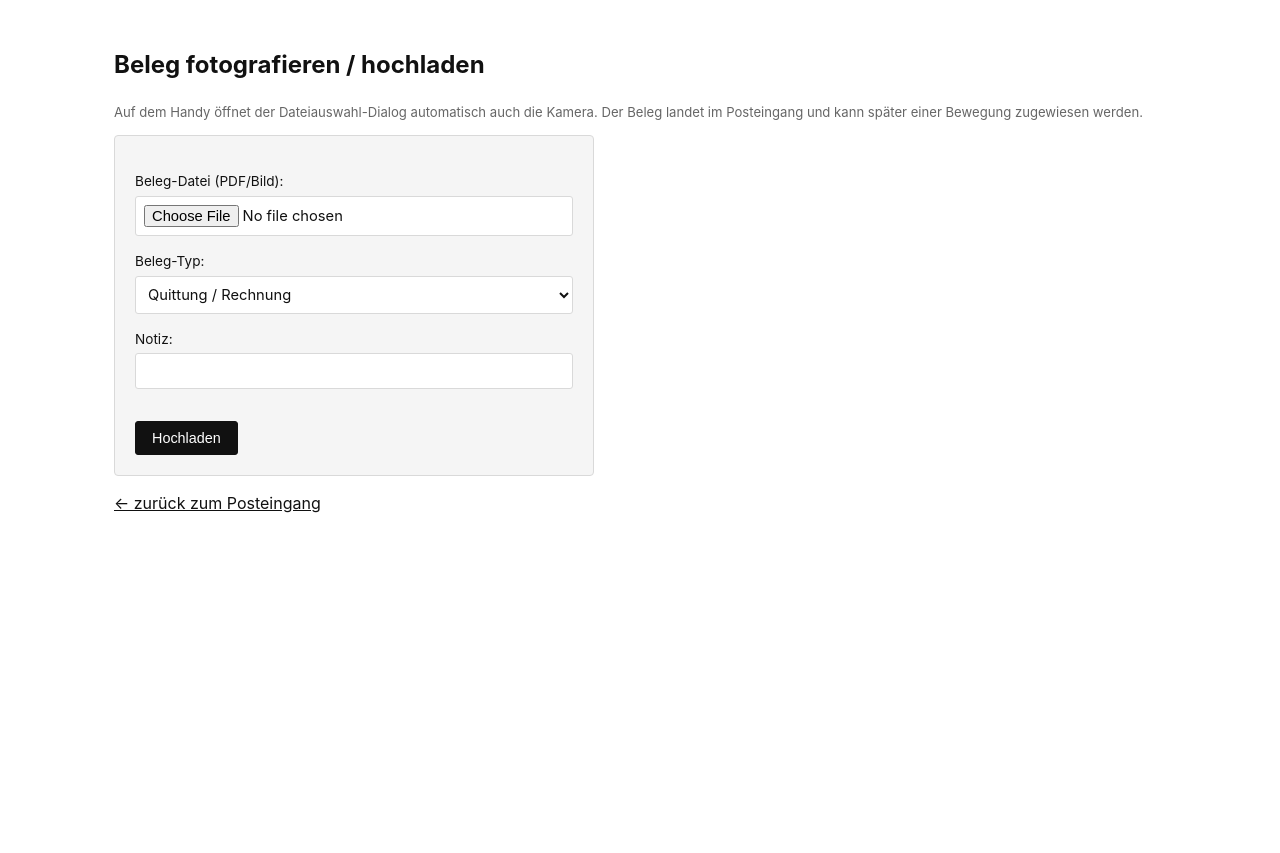
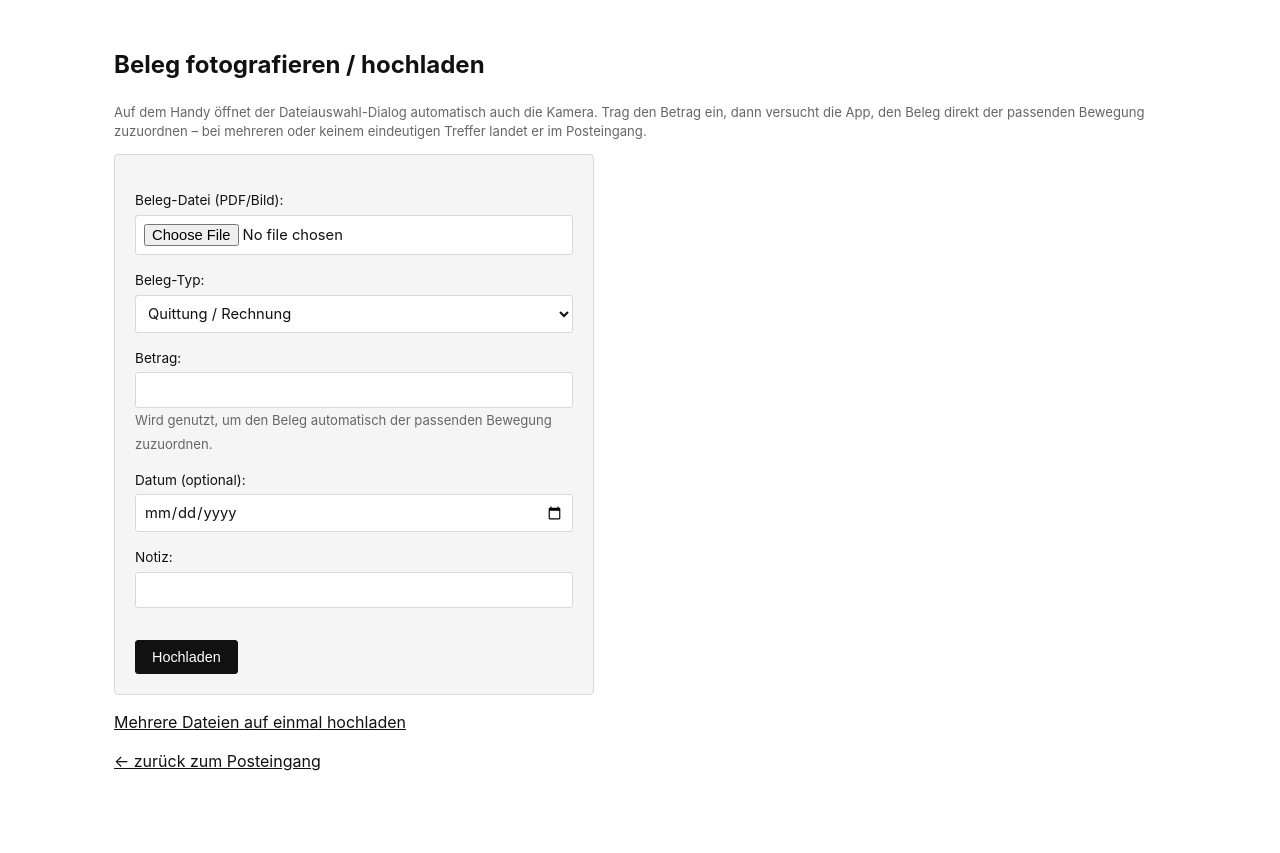
Before and after one commit to paologitgit/buchhaltung, a Django app: page /belege/posteingang/hochladen/ in a window 1280 px wide. Shown: the part 54-907 px from the top of the page. Before the commit the page ends 567 px from the top, so only its background shows below. Run offline with Django 5.2, Linux system fonts and the light colour scheme; the visitor is signed in with stand-in values (Sample User, id 1).

Commit message:
Add automatic Beleg-to-Bewegung matching, move, and bulk upload
Posteingang uploads now ask for the receipt's amount (and optionally
date) and try to find a single unambiguous matching Bewegung (amount
within 5 cents, date within a 10-day window, IGNORED excluded). Exactly
one match -> assigned immediately and the user lands on that Bewegung.
Zero or multiple matches -> stays in the inbox as before, with the
entered amount/date shown for context and used to pre-filter candidates
on the "Bewegung zuweisen" search page.

Any Beleg (not just unassigned ones) can now be reassigned via the same
page - the button reads "Beleg verschieben" and shows the current
assignment when moving one that's already attached to a Bewegung. Added
a "Verschieben" link next to each Beleg on the Bewegung detail page.

Also adds /belege/posteingang/mehrfach-hochladen/ for selecting several
files at once (native multi-select file input); they share one
document_type and skip auto-matching, since a batch upload has no
single amount to match against.

Co-Authored-By: Claude Sonnet 5 <noreply@anthropic.com>
Claude-Session: https://claude.ai/code/session_01Nixng4exoEfjT5M8ZdwdVb

```diff
--- a/documents/forms.py
+++ b/documents/forms.py
@@ -19,3 +19,25 @@ class BelegUploadForm(forms.ModelForm):
         if content_type not in settings.ALLOWED_BELEG_CONTENT_TYPES:
             raise ValidationError("Nur PDF- oder Bilddateien (JPEG/PNG/WEBP) sind erlaubt.")
         return f
+
+
+class PosteingangUploadForm(BelegUploadForm):
+    class Meta(BelegUploadForm.Meta):
+        fields = ["file", "document_type", "expected_amount", "expected_date", "note"]
+        labels = {
+            **BelegUploadForm.Meta.labels,
+            "expected_amount": "Betrag",
+            "expected_date": "Datum (optional)",
+        }
+        widgets = {"expected_date": forms.DateInput(attrs={"type": "date"})}
+        help_texts = {
+            "expected_amount": "Wird genutzt, um den Beleg automatisch der passenden Bewegung zuzuordnen.",
+        }
+
+
+class PosteingangBulkUploadForm(forms.Form):
+    """Nur für das document_type-Feld – die Dateien selbst kommen über ein
+    manuell im Template gerendertes <input multiple>, da Django-FileFields
+    von Haus aus nur eine Datei pro Feld unterstützen."""
+
+    document_type = forms.ChoiceField(choices=Beleg.DocumentType.choices, label="Beleg-Typ (gilt für alle)")
--- a/documents/models.py
+++ b/documents/models.py
@@ -36,6 +36,15 @@ class Beleg(models.Model):
     uploaded_by = models.ForeignKey(settings.AUTH_USER_MODEL, on_delete=models.PROTECT)
     uploaded_at = models.DateTimeField(auto_now_add=True)
     note = models.CharField(max_length=255, blank=True)
+    expected_amount = models.DecimalField(
+        max_digits=12,
+        decimal_places=2,
+        null=True,
+        blank=True,
+        verbose_name="Betrag",
+        help_text="Für die automatische Zuordnung zu einer Bewegung beim Hochladen im Posteingang.",
+    )
+    expected_date = models.DateField(null=True, blank=True, verbose_name="Datum")
 
     class Meta:
         ordering = ["-uploaded_at"]
--- a/documents/urls.py
+++ b/documents/urls.py
@@ -6,6 +6,7 @@ urlpatterns = [
     path("bewegung/<int:bewegung_id>/hochladen/", views.beleg_upload, name="beleg_upload"),
     path("posteingang/", views.posteingang_list, name="posteingang_list"),
     path("posteingang/hochladen/", views.posteingang_upload, name="posteingang_upload"),
+    path("posteingang/mehrfach-hochladen/", views.posteingang_bulk_upload, name="posteingang_bulk_upload"),
     path("<int:pk>/", views.beleg_download, name="beleg_download"),
     path("<int:pk>/vorschau/", views.beleg_thumbnail, name="beleg_thumbnail"),
     path("<int:pk>/drehen/", views.beleg_rotate, name="beleg_rotate"),
--- a/documents/views.py
+++ b/documents/views.py
@@ -8,7 +8,8 @@ from django.shortcuts import get_object_or_404, redirect, render
 from bank.models import Bewegung
 from core.decorators import owner_required
 
-from .forms import BelegUploadForm
+from .forms import BelegUploadForm, PosteingangBulkUploadForm, PosteingangUploadForm
+from .matching import bewegungen_matching_amount, find_matching_bewegung
 from .models import Beleg
 from .services import get_or_create_thumbnail_path, rotate_image_file, rotate_pdf_file
 
@@ -119,23 +120,75 @@ def posteingang_list(request):
 @owner_required
 def posteingang_upload(request):
     if request.method == "POST":
-        form = BelegUploadForm(request.POST, request.FILES)
+        form = PosteingangUploadForm(request.POST, request.FILES)
         if form.is_valid():
             uploaded = form.cleaned_data["file"]
             beleg = form.save(commit=False)
-            beleg.bewegung = None
             beleg.uploaded_by = request.user
             beleg.original_filename = uploaded.name
             beleg.content_type = getattr(uploaded, "content_type", "") or ""
             beleg.size_bytes = uploaded.size
+
+            match = find_matching_bewegung(
+                form.cleaned_data.get("expected_amount"), form.cleaned_data.get("expected_date")
+            )
+            if match:
+                beleg.bewegung = match
+                beleg.save()
+                messages.success(
+                    request,
+                    f"Automatisch zugewiesen: Bewegung vom {match.booking_date:%d.%m.%Y} "
+                    f"– {match.description} ({match.amount} {match.currency}).",
+                )
+                return redirect("bewegung_detail", pk=match.pk)
+            beleg.bewegung = None
             beleg.save()
-            messages.success(request, "Beleg wurde in den Posteingang hochgeladen.")
+            messages.info(request, "Kein eindeutiger Treffer gefunden – Beleg liegt im Posteingang.")
             return redirect("posteingang_list")
         for error in form.errors.get("file", []):
             messages.error(request, error)
     else:
-        form = BelegUploadForm()
+        form = PosteingangUploadForm()
     return render(request, "documents/posteingang_upload.html", {"form": form})
+
+
+@login_required
+@owner_required
+def posteingang_bulk_upload(request):
+    if request.method == "POST":
+        files = request.FILES.getlist("files")
+        document_type = request.POST.get("document_type", Beleg.DocumentType.QUITTUNG)
+        if not files:
+            messages.error(request, "Keine Dateien ausgewählt.")
+        created = 0
+        failed = []
+        for uploaded_file in files:
+            form = BelegUploadForm(
+                data={"document_type": document_type, "note": ""},
+                files={"file": uploaded_file},
+            )
+            if form.is_valid():
+                beleg = form.save(commit=False)
+                beleg.bewegung = None
+                beleg.uploaded_by = request.user
+                beleg.original_filename = uploaded_file.name
+                beleg.content_type = getattr(uploaded_file, "content_type", "") or ""
+                beleg.size_bytes = uploaded_file.size
+                beleg.save()
+                created += 1
+            else:
+                failed.append(uploaded_file.name)
+        if created:
+            messages.success(request, f"{created} Beleg(e) in den Posteingang hochgeladen.")
+        if failed:
+            messages.error(
+                request,
+                f"Nicht hochgeladen (ungültiges Format oder zu gross): {', '.join(failed)}",
+            )
+        return redirect("posteingang_list")
+
+    form = PosteingangBulkUploadForm()
+    return render(request, "documents/posteingang_bulk_upload.html", {"form": form})
 
 
 @login_required
@@ -143,16 +196,22 @@ def posteingang_upload(request):
 def beleg_assign(request, pk):
     beleg = get_object_or_404(Beleg, pk=pk)
     if request.method == "POST":
+        was_assigned = beleg.bewegung_id is not None
         bewegung_id = request.POST.get("bewegung_id")
         bewegung = get_object_or_404(Bewegung, pk=bewegung_id)
         beleg.bewegung = bewegung
         beleg.save(update_fields=["bewegung"])
-        messages.success(request, f"Beleg wurde der Bewegung vom {bewegung.booking_date:%d.%m.%Y} zugewiesen.")
+        verb = "verschoben zu" if was_assigned else "zugewiesen an"
+        messages.success(request, f"Beleg wurde {verb} Bewegung vom {bewegung.booking_date:%d.%m.%Y}.")
         return redirect("bewegung_detail", pk=bewegung.pk)
 
     query = request.GET.get("q", "")
     matches = Bewegung.objects.select_related("bank_account").order_by("-booking_date")
     if query:
         matches = matches.filter(description__icontains=query)
+    elif beleg.expected_amount:
+        matches = bewegungen_matching_amount(beleg.expected_amount).select_related("bank_account").order_by(
+            "-booking_date"
+        )
     matches = matches[:30]
     return render(request, "documents/beleg_assign.html", {"beleg": beleg, "matches": matches, "query": query})
--- a/templates/bank/bewegung_detail.html
+++ b/templates/bank/bewegung_detail.html
@@ -66,6 +66,7 @@
           <button type="submit" class="btn secondary">Begradigen</button>
         </form>
         {% endif %}
+        <a class="btn secondary" href="{% url 'beleg_assign' beleg.pk %}">Verschieben</a>
         <form method="post" action="{% url 'beleg_delete' beleg.pk %}" onsubmit="return confirm('Beleg wirklich löschen?');">
           {% csrf_token %}
           <button type="submit" class="btn danger">Löschen</button>
--- a/templates/documents/posteingang_list.html
+++ b/templates/documents/posteingang_list.html
@@ -4,7 +4,10 @@
 <h1>Beleg-Posteingang</h1>
 <p class="muted">Hier landen Belege, die unterwegs fotografiert wurden, bevor sie einer Bewegung zugewiesen sind.</p>
 
-<p><a class="btn" href="{% url 'posteingang_upload' %}">Beleg fotografieren / hochladen</a></p>
+<p>
+  <a class="btn" href="{% url 'posteingang_upload' %}">Beleg fotografieren / hochladen</a>
+  <a class="btn secondary" href="{% url 'posteingang_bulk_upload' %}">Mehrere auf einmal</a>
+</p>
 
 <ul class="beleg-list">
   {% for beleg in belege %}
@@ -17,6 +20,7 @@
     <div class="beleg-meta">
       <div><span class="badge">{{ beleg.get_document_type_display }}</span></div>
       <div><a href="{% url 'beleg_download' beleg.pk %}" target="_blank" rel="noopener">{{ beleg.original_filename }}</a> <span class="muted">({{ beleg.uploaded_at|date:"d.m.Y H:i" }})</span></div>
+      {% if beleg.expected_amount %}<div class="muted">Betrag: {{ beleg.expected_amount }}{% if beleg.expected_date %}, {{ beleg.expected_date|date:"d.m.Y" }}{% endif %}</div>{% endif %}
       {% if beleg.note %}<div class="muted">{{ beleg.note }}</div>{% endif %}
       <div class="beleg-actions">
         <a class="btn" href="{% url 'beleg_assign' beleg.pk %}">Bewegung zuweisen</a>
--- a/templates/documents/posteingang_upload.html
+++ b/templates/documents/posteingang_upload.html
@@ -2,7 +2,7 @@
 {% block title %}Beleg hochladen – Buchhaltung{% endblock %}
 {% block content %}
 <h1>Beleg fotografieren / hochladen</h1>
-<p class="muted">Auf dem Handy öffnet der Dateiauswahl-Dialog automatisch auch die Kamera. Der Beleg landet im Posteingang und kann später einer Bewegung zugewiesen werden.</p>
+<p class="muted">Auf dem Handy öffnet der Dateiauswahl-Dialog automatisch auch die Kamera. Trag den Betrag ein, dann versucht die App, den Beleg direkt der passenden Bewegung zuzuordnen – bei mehreren oder keinem eindeutigen Treffer landet er im Posteingang.</p>
 <div class="card" style="max-width:480px;">
   <form method="post" enctype="multipart/form-data">
     {% csrf_token %}
@@ -10,5 +10,6 @@
     <button type="submit">Hochladen</button>
   </form>
 </div>
+<p><a href="{% url 'posteingang_bulk_upload' %}">Mehrere Dateien auf einmal hochladen</a></p>
 <p><a href="{% url 'posteingang_list' %}">&larr; zurück zum Posteingang</a></p>
 {% endblock %}
```
Also changed, not shown: documents/matching.py (added, +40 -0 lines), templates/documents/beleg_assign.html (+9 -3 lines), templates/documents/posteingang_bulk_upload.html (added, +16 -0 lines), documents/migrations/0003_beleg_expected_amount_beleg_expected_date.py (added).
